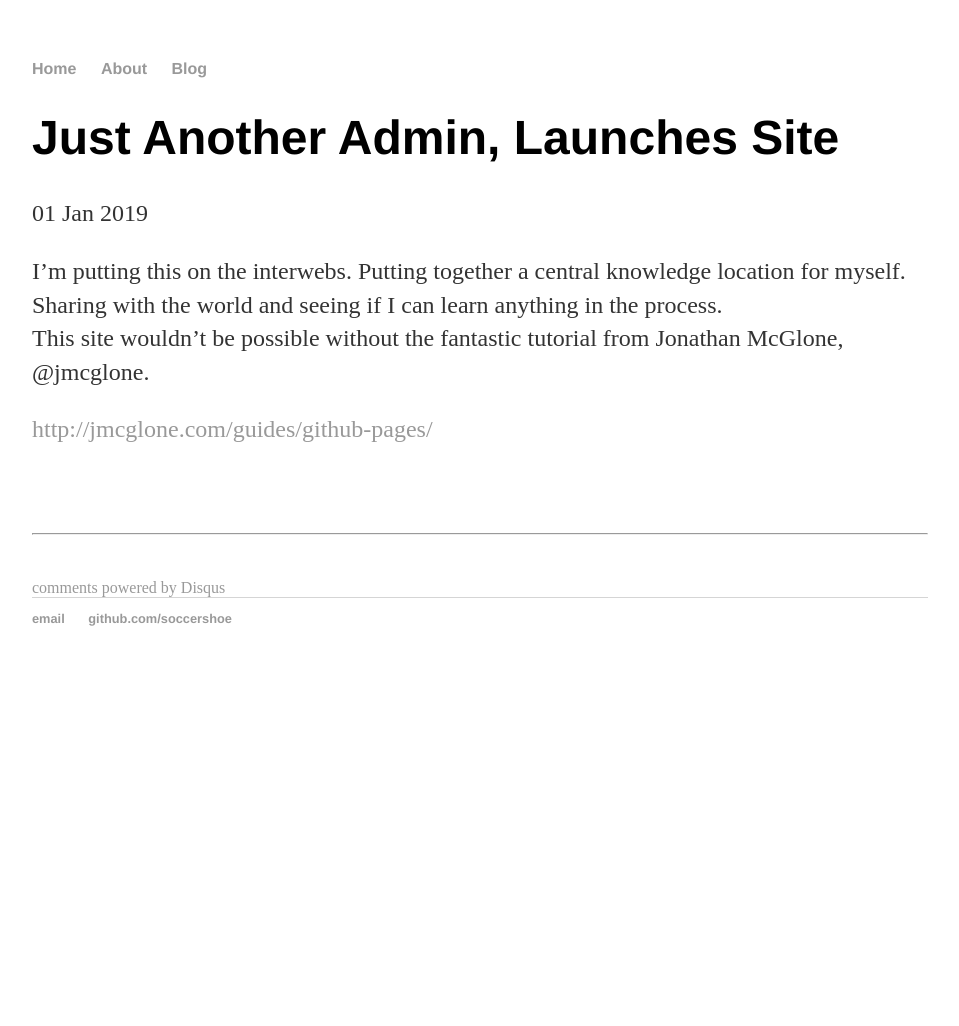
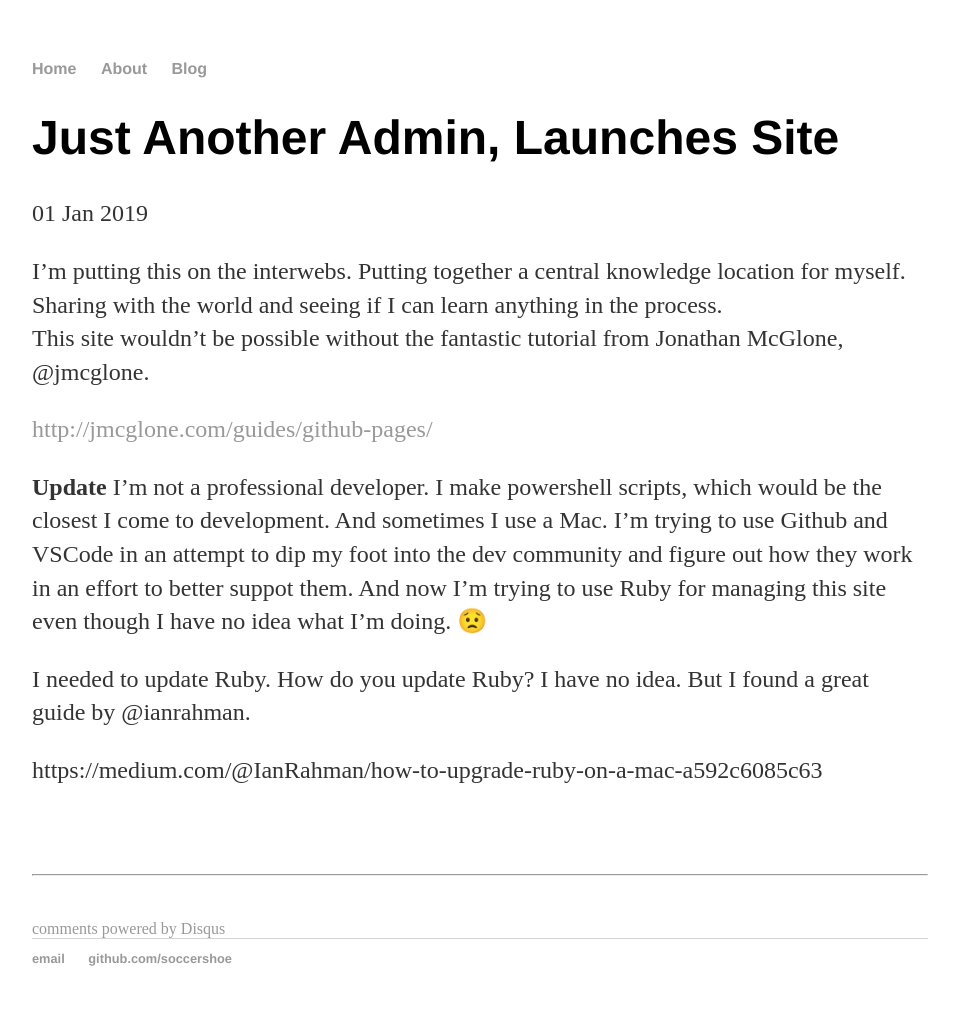
Before and after one commit to soccershoe/JustAnotherAdmin, a Jekyll site: the page built from _posts/2019-01-1-JustAnotherAdmin-site-launched.md, in a window 1280 px wide. Shown: the whole page, without its empty margins (160-1119 px from the left). Built offline with Jekyll 4.4.1, drawn with Linux system fonts in a browser that asks for light colours; emoji names are drawn with the system emoji font; comment, search, counter and statistics services are not loaded; before the commit the page ends 900 px from its top, so only the background shows below that.

Commit message:
update first post

```diff
--- a/_posts/2019-01-1-JustAnotherAdmin-site-launched.md
+++ b/_posts/2019-01-1-JustAnotherAdmin-site-launched.md
@@ -8,3 +8,10 @@ I'm putting this on the interwebs.  Putting together a central knowledge locatio
 This site wouldn't be possible without the fantastic tutorial from Jonathan McGlone, @jmcglone.
 
 <http://jmcglone.com/guides/github-pages/>
+
+**Update**
+I'm not a professional developer.  I make powershell scripts, which would be the closest I come to development.  And sometimes I use a Mac.  I'm trying to use Github and VSCode in an attempt to dip my foot into the dev community and figure out how they work in an effort to better suppot them.  And now I'm trying to use Ruby for managing this site even though I have no idea what I'm doing.  :worried:
+
+I needed to update Ruby.  How do you update Ruby?  I have no idea.  But I found a great guide by @ianrahman.
+
+https://medium.com/@IanRahman/how-to-upgrade-ruby-on-a-mac-a592c6085c63
```
